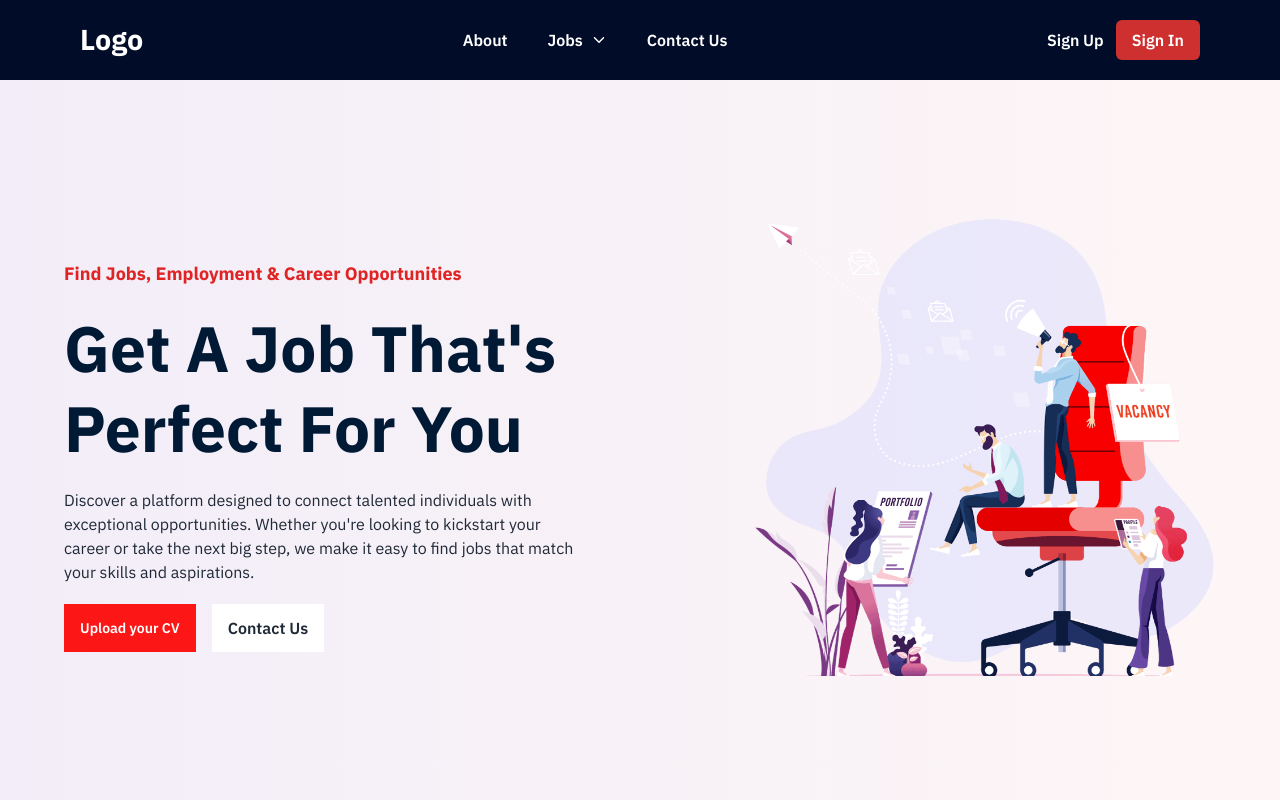
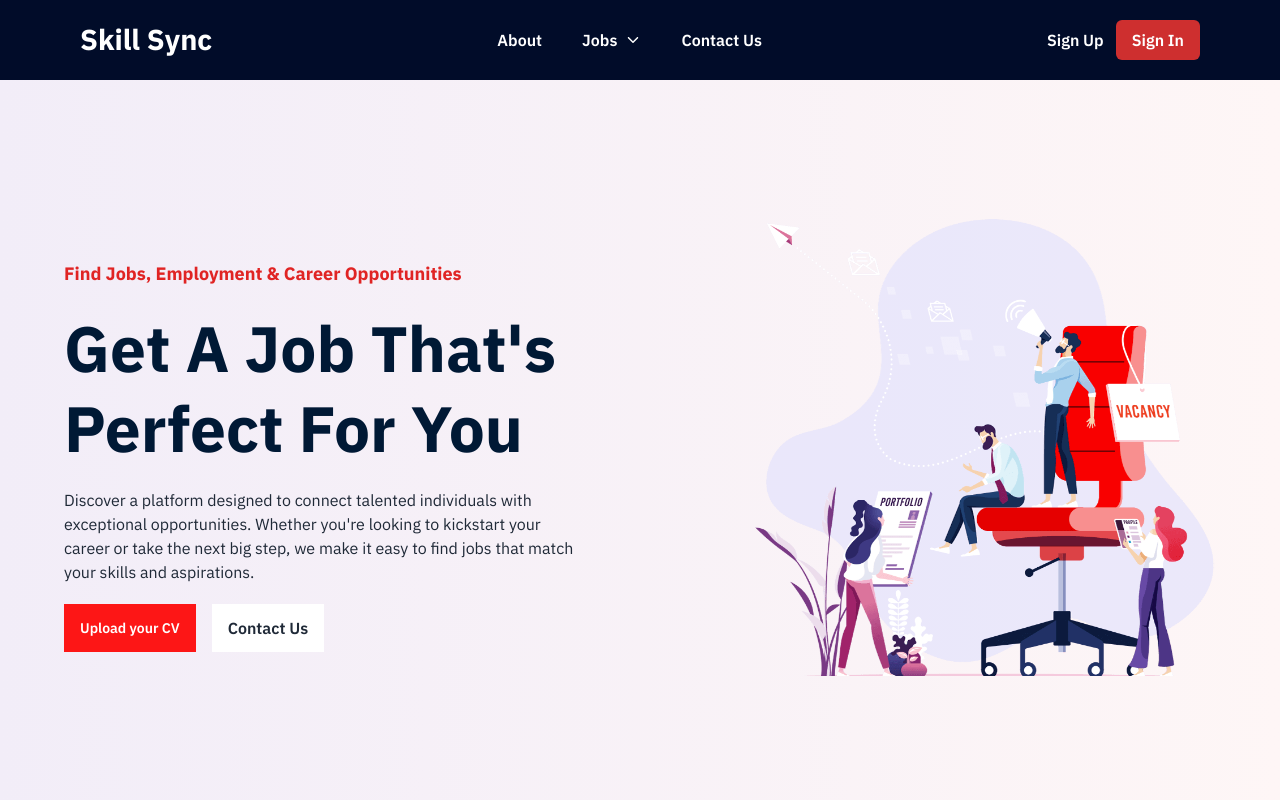
Before and after one commit to piyushkhatri968/FYP-Project, a React (Vite) app in the folder Frontend/: page / in a window 1280 px wide. Shown: the top 800 px of the page. Built offline with nearby package versions, Linux system fonts and the light colour scheme.

Commit message:
Update Navbar.jsx

```diff
--- a/Frontend/src/Components/Navbar.jsx
+++ b/Frontend/src/Components/Navbar.jsx
@@ -68,7 +68,7 @@ const Navbar = () => {
         className={`desktop-nav px-4 sm:px-8 fixed top-0 md:px-12 lg:px-20 bg-[#010C29] text-white navbar-container visible`}
       >
         <div className="logo">
-          <Link to="/">Logo</Link>
+          <Link to="/">Skill Sync</Link>
         </div>
         <div>
           <ul className="flex gap-10">
```
